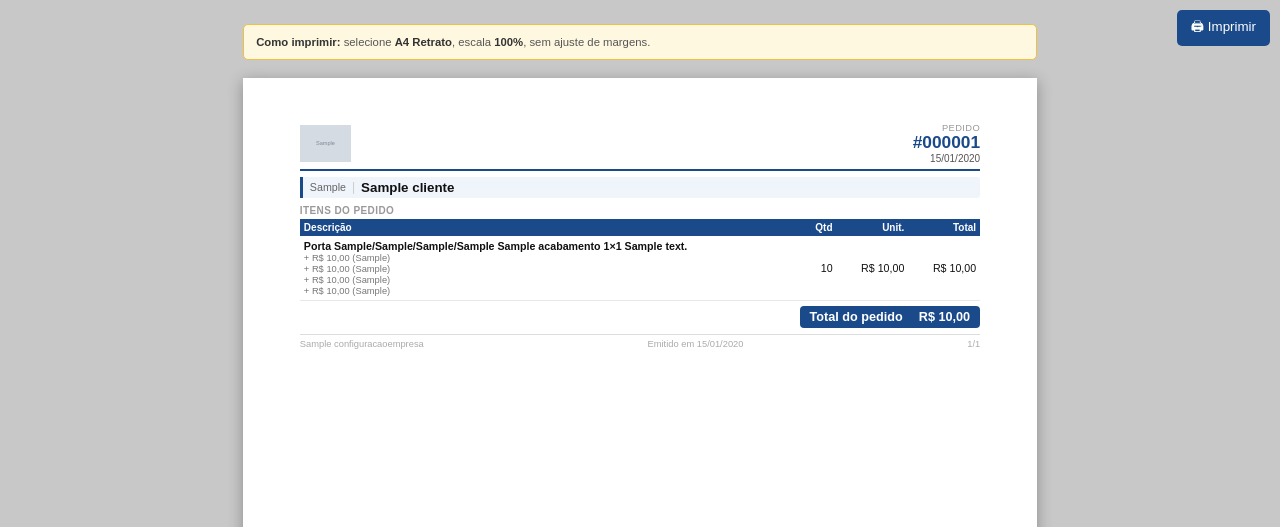
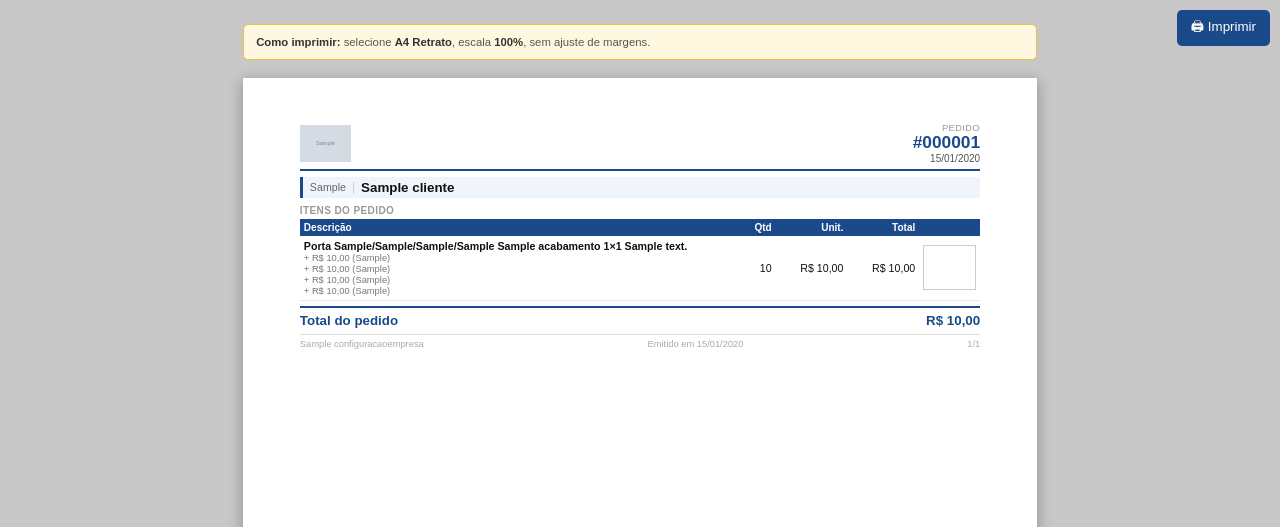
Before and after one commit to ramonrduarte/sistema-portas, a Django app: page /pedidos/1/imprimir/ in a window 1280 px wide. Shown: the top 527 px of the page. Run offline with Django 5.2, Linux system fonts and the light colour scheme; a user stored in the database is signed in; tables that the repository leaves empty hold one stand-in row (values such as "Sample post"); grey boxes marked "Sample" are stand-in pictures.

Commit message:
Três melhorias no pedido: total consistente, anotação por item, observações
- Impressão: total do pedido agora igual à tela (span full-width com label
  esquerda e valor direita, separado por linha azul)
- Impressão: coluna de retângulo de anotação em cada item para anotações manuais
- Impressão: exibe observações do pedido abaixo do total (quando preenchidas)
- Detalhe do pedido: card de Observações com textarea HTMX para salvar
- Nova view/URL htmx_pedido_observacoes (POST)

Co-Authored-By: Claude Sonnet 4.6 <noreply@anthropic.com>

```diff
--- a/portas/templates/portas/pedido/pedido_imprimir.html
+++ b/portas/templates/portas/pedido/pedido_imprimir.html
@@ -151,20 +151,29 @@
     /* ── Total ──────────────────────────────────────────────── */
     .total-wrap {
       display: flex;
-      justify-content: flex-end;
+      justify-content: space-between;
+      align-items: center;
+      font-weight: bold;
+      font-size: 10pt;
+      color: #1a4a8a;
+      border-top: 2px solid #1a4a8a;
+      padding-top: 5px;
       margin-top: 4px;
       margin-bottom: 6px;
     }
-    .total-box {
-      background: #1a4a8a;
-      color: #fff;
-      padding: 4px 10px;
-      border-radius: 4px;
-      font-size: 9.5pt;
-      font-weight: bold;
-      display: flex;
-      gap: 16px;
+
+    /* ── Retângulo de anotação ───────────────────────────────── */
+    .anot { width: 14mm; min-height: 12mm; border: 1px solid #ccc; }
+
+    /* ── Observações ─────────────────────────────────────────── */
+    .obs-wrap {
+      border-top: 1px solid #e0e0e0;
+      margin-top: 5px;
+      padding-top: 4px;
+      font-size: 7.5pt;
     }
+    .obs-wrap .obs-lbl { font-weight: bold; color: #555; margin-bottom: 2px; }
+    .obs-wrap .obs-txt { color: #333; white-space: pre-wrap; }
 
     /* ── Rodapé (em todas as páginas) ───────────────────────── */
     .rodape {
@@ -254,6 +263,7 @@
         <th class="r" style="width:8mm;">Qtd</th>
         <th class="r" style="width:19mm;">Unit.</th>
         <th class="r" style="width:19mm;">Total</th>
+        <th style="width:16mm;"></th>
       </tr>
     </thead>
     <tbody>
@@ -268,10 +278,11 @@
         <td class="r">{{ item.quantidade }}</td>
         <td class="r">R$&nbsp;{{ item.valor_unitario|floatformat:2 }}</td>
         <td class="r">R$&nbsp;{{ item.valor_total|floatformat:2 }}</td>
+        <td><div class="anot"></div></td>
       </tr>
       {% empty %}
       <tr>
-        <td colspan="4" style="text-align:center;color:#aaa;padding:10px;">Nenhum item.</td>
+        <td colspan="5" style="text-align:center;color:#aaa;padding:10px;">Nenhum item.</td>
       </tr>
       {% endfor %}
     </tbody>
@@ -280,11 +291,17 @@
   {% if forloop.last %}
   <!-- ── Total (só na última página) ─────────────────────── -->
   <div class="total-wrap">
-    <div class="total-box">
-      <span>Total do pedido</span>
-      <span>R$&nbsp;{{ total_pedido|floatformat:2 }}</span>
-    </div>
+    <span>Total do pedido</span>
+    <span>R$&nbsp;{{ total_pedido|floatformat:2 }}</span>
   </div>
+
+  <!-- ── Observações (só na última página, se houver) ──────── -->
+  {% if pedido.observacoes %}
+  <div class="obs-wrap">
+    <div class="obs-lbl">Observações:</div>
+    <div class="obs-txt">{{ pedido.observacoes }}</div>
+  </div>
+  {% endif %}
   {% endif %}
 
   <!-- ── Rodapé (em todas as páginas) ─────────────────────── -->
--- a/portas/urls.py
+++ b/portas/urls.py
@@ -91,6 +91,7 @@ urlpatterns = [
     path("pedidos/<int:pk>/imprimir/", views.pedido_imprimir, name="pedido_imprimir"),
     path("pedidos/<int:pedido_pk>/itens/novo/", views.pedido_item_novo, name="pedido_item_novo"),
     path("pedidos/<int:pedido_pk>/itens/<int:item_pk>/remover/", views.htmx_remove_item, name="htmx_remove_item"),
+    path("pedidos/<int:pk>/observacoes/", views.htmx_pedido_observacoes, name="htmx_pedido_observacoes"),
 
     # Integrações
     path("integracoes/bimer/",                      views.bimer_config,                name="bimer_config"),
--- a/portas/views/__init__.py
+++ b/portas/views/__init__.py
@@ -56,6 +56,7 @@ from .pedidos import (
     htmx_perfis_por_acabamento,
     htmx_opcoes_por_perfil,
     htmx_clientes_sugestoes,
+    htmx_pedido_observacoes,
 )
 
 __all__ = [
@@ -78,7 +79,7 @@ __all__ = [
     "pedido_controle", "pedido_insumos", "pedido_plano_corte", "pedido_relatorio",
     "htmx_remove_item", "htmx_calcular_item",
     "htmx_cliente_selecionar", "htmx_perfis_por_acabamento",
-    "htmx_opcoes_por_perfil", "htmx_clientes_sugestoes",
+    "htmx_opcoes_por_perfil", "htmx_clientes_sugestoes", "htmx_pedido_observacoes",
     # integrações
     "bimer_config", "bimer_testar_conexao", "bimer_sincronizar", "bimer_sincronizar_clientes",
     # configurações
--- a/portas/views/pedidos.py
+++ b/portas/views/pedidos.py
@@ -372,6 +372,19 @@ def pedido_detalhe(request, pk):
         "itens": itens,
         "total_pedido": total,
     })
+
+
+# ── Observações do pedido ────────────────────────────────────────────────────
+
+@login_required
+def htmx_pedido_observacoes(request, pk):
+    if not _get_perms(request.user)["pedidos"]["editar"]:
+        return HttpResponse("Sem permissão.", status=403)
+    pedido = get_object_or_404(Pedido, pk=pk)
+    if request.method == "POST":
+        pedido.observacoes = request.POST.get("observacoes", "").strip() or None
+        pedido.save(update_fields=["observacoes"])
+    return HttpResponse('<div id="obs-feedback" class="text-success small mt-1">Salvo.</div>')
 
 
 # ── Reabrir pedido ───────────────────────────────────────────────────────────
```
Also changed, not shown: portas/templates/portas/pedido/pedido_detalhe.html (+27 -1 lines).
